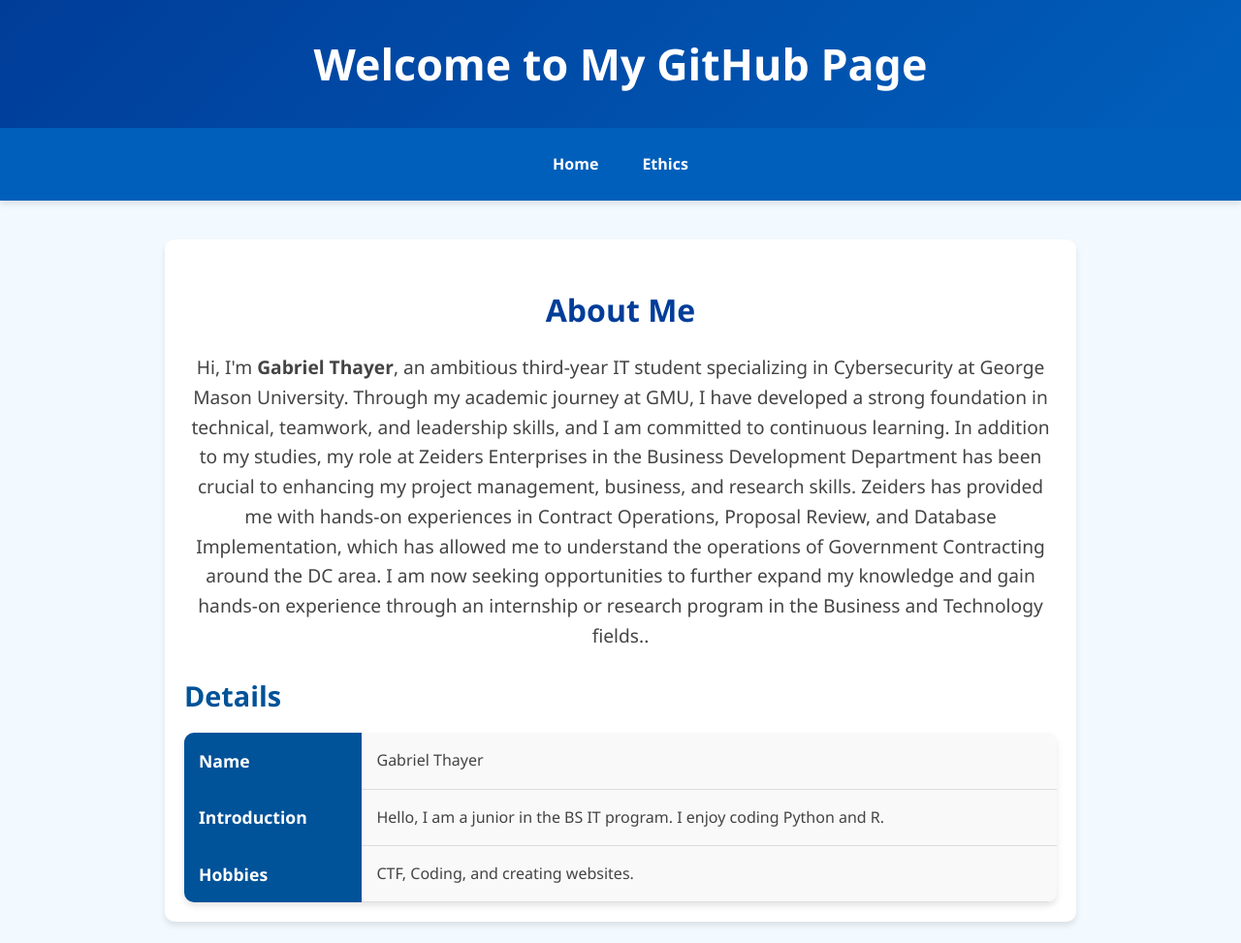
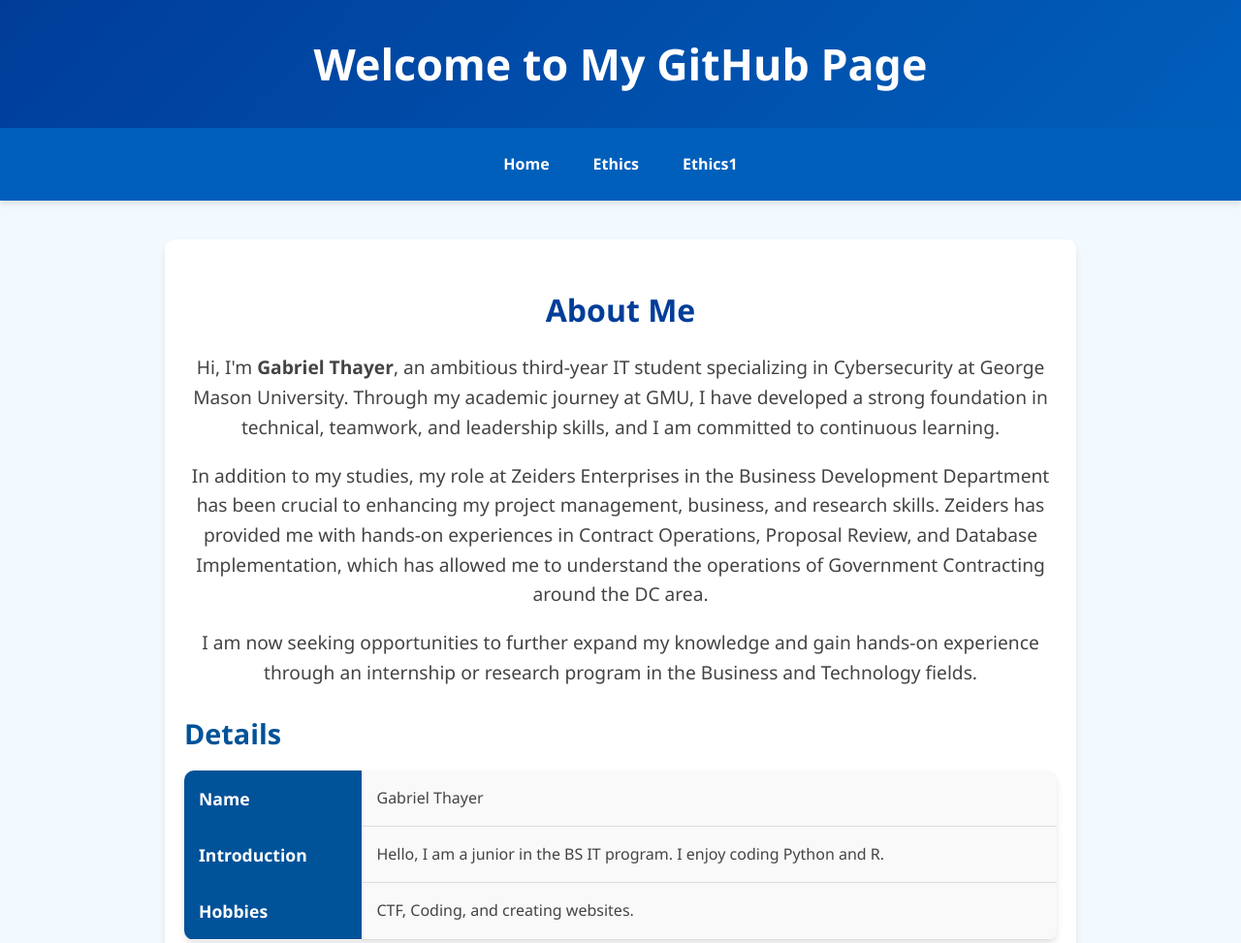
Before and after one commit to gthayer3/gthayer3.github.io, a plain HTML site: page index.html in a window 1280 px wide. Shown: the top 973 px of the page at 97% size. Drawn offline with Linux system fonts and the light colour scheme.

Commit message:
Update index.html

```diff
--- a/index.html
+++ b/index.html
@@ -11,16 +11,21 @@
     </header>
     <nav style="background: #005fbb; display: flex; justify-content: center; padding: 15px; gap: 15px; box-shadow: 0 4px 6px rgba(0, 0, 0, 0.1);">
         <a href="index.html" style="color: #ffffff; text-decoration: none; font-weight: 600; padding: 10px 15px; border-radius: 25px; transition: all 0.3s ease;">Home</a>
-        <a href="ethics1.html" style="color: #ffffff; text-decoration: none; font-weight: 600; padding: 10px 15px; border-radius: 25px; transition: all 0.3s ease;">Ethics</a>
+        <a href="ethics.html" style="color: #ffffff; text-decoration: none; font-weight: 600; padding: 10px 15px; border-radius: 25px; transition: all 0.3s ease;">Ethics</a>
+        <a href="ethics1.html" style="color: #ffffff; text-decoration: none; font-weight: 600; padding: 10px 15px; border-radius: 25px; transition: all 0.3s ease;">Ethics1</a>
     </nav>
     <main style="padding: 20px; max-width: 900px; margin: 40px auto; background: #ffffff; border-radius: 10px; box-shadow: 0 4px 6px rgba(0, 0, 0, 0.1);">
         <section class="intro" style="text-align: center; margin-bottom: 20px;">
             <h2 style="font-size: 2em; color: #003d99; margin-bottom: 10px;">About Me</h2>
-            <p style="font-size: 1.2em; color: #444444;">Hi, I'm <strong>Gabriel Thayer</strong>, an ambitious third-year IT student specializing in Cybersecurity at George Mason University. Through my academic journey at GMU, I have developed a strong foundation in technical, teamwork, and leadership skills, and I am committed to continuous learning.
-
-            In addition to my studies, my role at Zeiders Enterprises in the Business Development Department has been crucial to enhancing my project management, business, and research skills. Zeiders has provided me with hands-on experiences in Contract Operations, Proposal Review, and Database Implementation, which has allowed me to understand the operations of Government Contracting around the DC area.
-
-            I am now seeking opportunities to further expand my knowledge and gain hands-on experience through an internship or research program in the Business and Technology fields..</p>
+            <p style="font-size: 1.2em; color: #444444;">
+                Hi, I'm <strong>Gabriel Thayer</strong>, an ambitious third-year IT student specializing in Cybersecurity at George Mason University. Through my academic journey at GMU, I have developed a strong foundation in technical, teamwork, and leadership skills, and I am committed to continuous learning.
+            </p>
+            <p style="font-size: 1.2em; color: #444444;">
+                In addition to my studies, my role at Zeiders Enterprises in the Business Development Department has been crucial to enhancing my project management, business, and research skills. Zeiders has provided me with hands-on experiences in Contract Operations, Proposal Review, and Database Implementation, which has allowed me to understand the operations of Government Contracting around the DC area.
+            </p>
+            <p style="font-size: 1.2em; color: #444444;">
+                I am now seeking opportunities to further expand my knowledge and gain hands-on experience through an internship or research program in the Business and Technology fields.
+            </p>
         </section>
         <section class="details" style="margin-top: 20px;">
             <h2 style="font-size: 1.8em; color: #005299; margin-bottom: 15px;">Details</h2>
```
